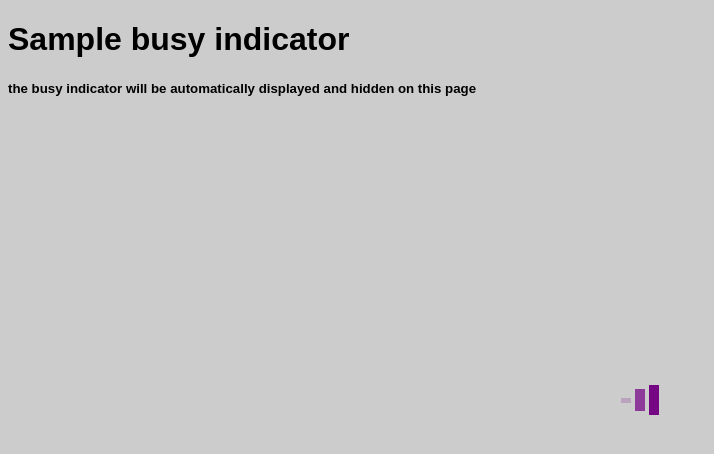
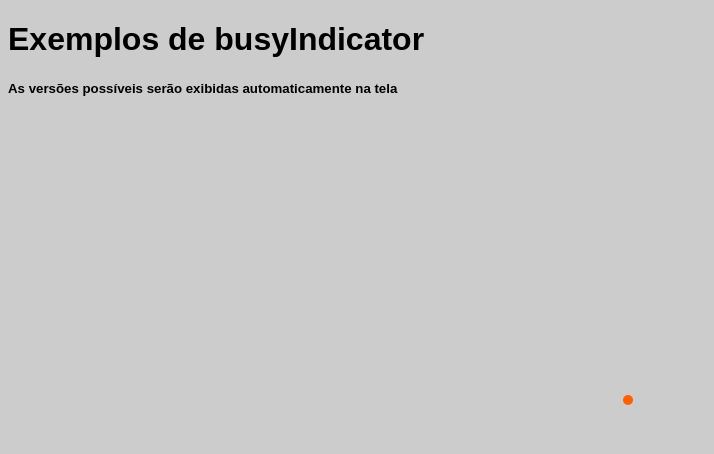
Before and after one commit to Marcelo-RM/busyIndicator, a plain HTML site: page index.html in a window 1280 px wide. Shown: the whole page, without its empty margins (0-714 px from the left). Drawn offline with Linux system fonts and the light colour scheme.

Commit message:
Exibindo todos

```diff
--- a/index.html
+++ b/index.html
@@ -14,8 +14,8 @@
     </style>
 </head>
 <body>
-    <h1>Sample busy indicator</h1>
-    <h5>the busy indicator will be automatically displayed and hidden on this page</h5>
+    <h1>Exemplos de busyIndicator</h1>
+    <h5>As versões possíveis serão exibidas automaticamente na tela</h5>
 
     <script>
         'use strict';
@@ -33,7 +33,6 @@
             '#FE5F00'
         ];
 
-        /*
         function showBusy(){
             busyIndicator.close();
 
@@ -54,7 +53,6 @@
             }, 5000)
         }
         showBusy();
-        */busyIndicator.open('#730284', 'bars');
 
     </script>
 </body>
```
